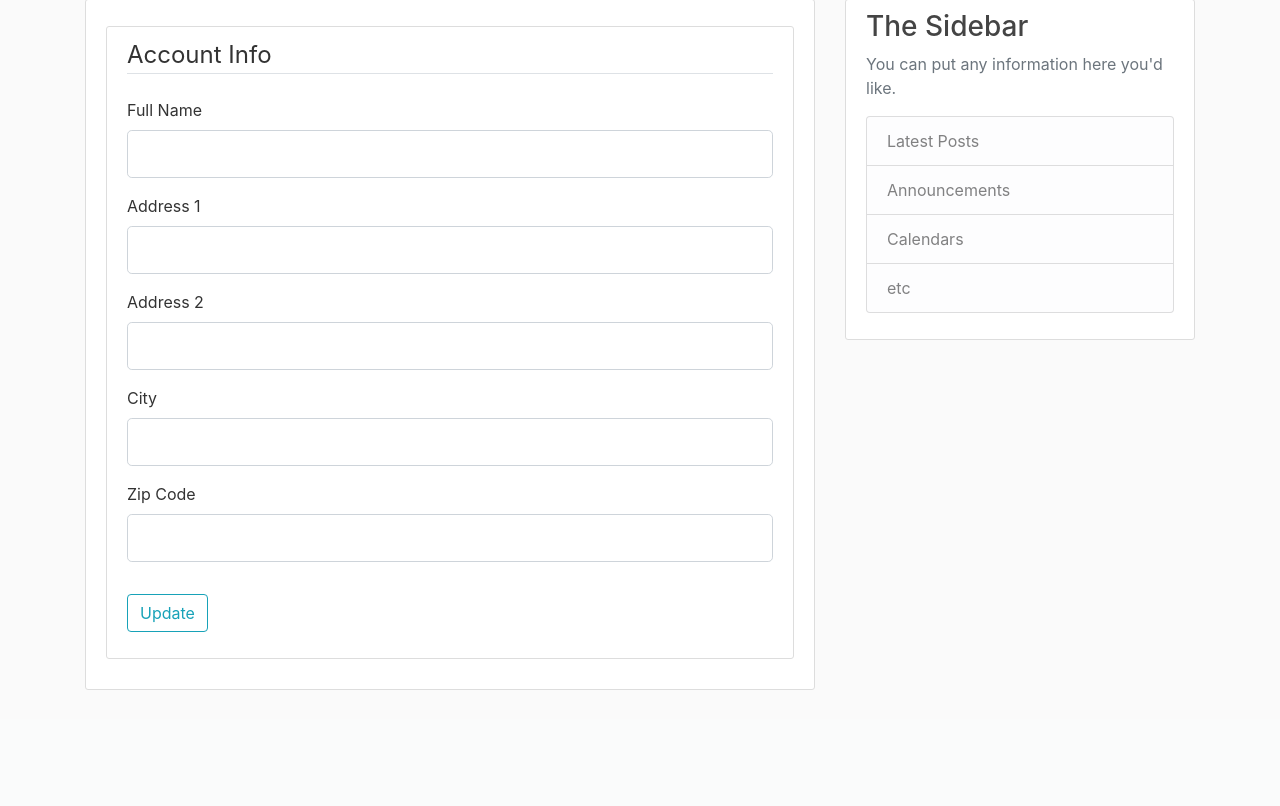
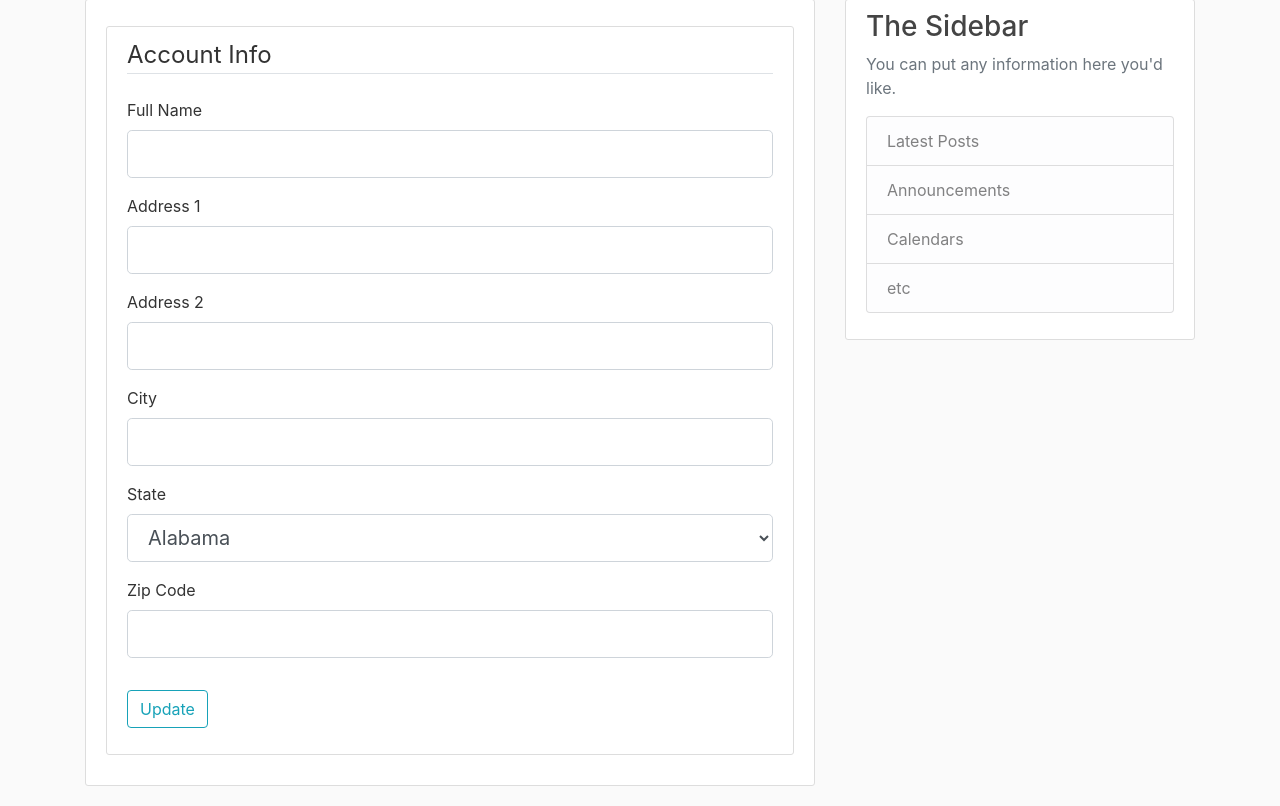
Before and after one commit to DICHAMOTO/Software-Design-Group-20, a Flask app: page /profilemgmt in a window 1280 px wide. Shown: the part 81-887 px from the top of the page. Before the commit the page ends 771 px from the top, so only its background shows below. Run offline with Flask 2, Linux system fonts and the light colour scheme; some libraries are stand-ins or nearby versions.

Commit message:
added the state dropdown menu for profile mgmt

```diff
--- a/forms.py
+++ b/forms.py
@@ -1,5 +1,5 @@
 from flask_wtf import FlaskForm
-from wtforms import validators, StringField, PasswordField, SubmitField, BooleanField, IntegerField
+from wtforms import validators, StringField, PasswordField, SubmitField, BooleanField, SelectField
 from wtforms.validators import DataRequired, Length, EqualTo, ValidationError
 
 # Code for the registration form that users will fill out if they want to
@@ -68,6 +68,20 @@ class AccountInfoForm(FlaskForm):
     # This field is mandatory to fill out otherwise it will throw an error
     city = StringField('City',
         validators = [DataRequired(), Length(max = 100)])
+    # Have user select the state they live in. This field is going to be
+    # filled with dummy data at the moment, but will be filled with
+    # database query values when the backend is implemented.
+    state = SelectField('State',
+        choices = ['Alabama', 'Alaska', 'Arizona', 'Arkansas',
+        'California', 'Colorado', 'Connecticut', 'Delaware', 'Florida',
+        'Georgia', 'Hawaii', 'Idaho', 'Illinois', 'Kansas', 'Kentucky',
+        'Louisiana', 'Maine', 'Maryland', 'Massachusetts', 'Michigan',
+        'Minnesota', 'Mississippi', 'Missouri', 'Montana', 'Nebraska',
+        'Nebraska', 'Nevada', 'New Hampshire', 'New Jersey', 'New Mexico',
+        'New York', 'North Carolina', 'North Dakota', 'Ohio', 'Oklahoma',
+        'Oregon', 'Pennsylvania', 'Rhode Island', 'South Carolina',
+        'Tennessee', 'Texas', 'Utah', 'Vermont', 'Virginia', 'Washington',
+        'West Virginia', 'Wisconson', 'Wyoming'])
     # Have user enter their zip code. This field is mandatory and only
     # accepts numerical values between 5 and 9 characters.
     zipCode = StringField('Zip Code',
--- a/templates/account.html
+++ b/templates/account.html
@@ -73,6 +73,21 @@
                         {{ form.city(class="form-control form-control-lg") }}
                     {% endif %}
                 </div>
+                <div class = "form-group">
+                    <!-- City Field -->
+                    {{ form.state.label(class="form-control-label") }}
+                    <!-- Create conditional statements for errors -->
+                    {% if form.state.errors %}
+                        {{ form.state(class="form-control form-control-lg is-invalid") }}
+                        <div class = "invalid-feedback">
+                            {% for error in form.state.errors %}
+                                <span>{{ error }}</span>
+                            {% endfor %}
+                        </div>
+                    {% else %}
+                        {{ form.state(class="form-control form-control-lg") }}
+                    {% endif %}
+                </div>
 				<div class = "form-group">
                 	<!-- Zip Code Field -->
                     {{ form.zipCode.label(class="form-control-label") }}
```
